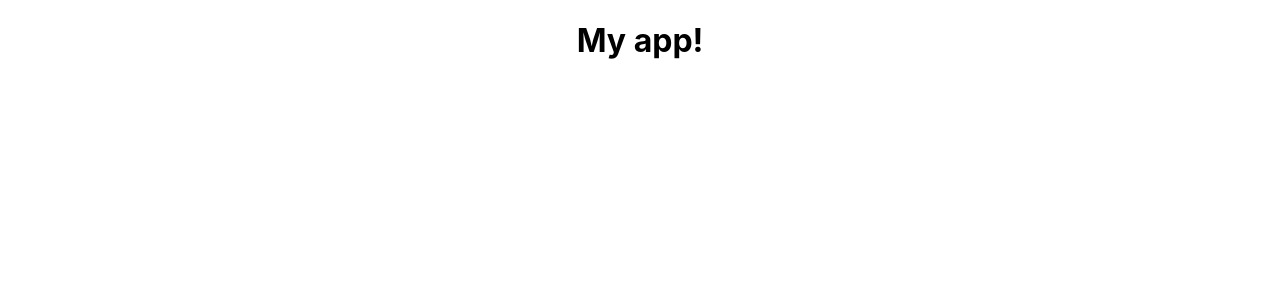
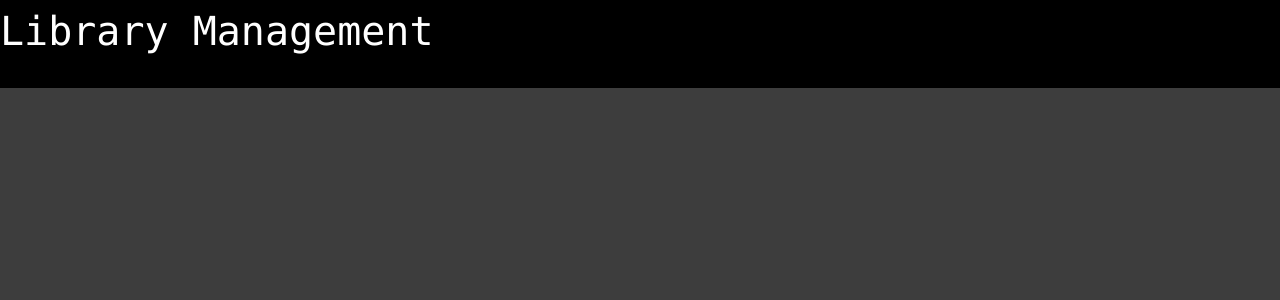
Before and after one commit to varsha222001/libraryManagement, a React (Create React App) app: page / in a window 1280 px wide. Shown: the top 300 px of the page. Built offline with nearby package versions, Linux system fonts and the light colour scheme.

Commit message:
making it better!

```diff
--- a/public/index.html
+++ b/public/index.html
@@ -24,7 +24,7 @@
       work correctly both with client-side routing and a non-root public URL.
       Learn how to configure a non-root public URL by running `npm run build`.
     -->
-    <title>React App</title>
+    <title>Library</title>
   </head>
   <body>
     <noscript>You need to enable JavaScript to run this app.</noscript>
--- a/src/App.js
+++ b/src/App.js
@@ -1,11 +1,8 @@
-
 import './App.css';
 
 function App() {
   return (
-    <div className="App">
-      <h1>My app!</h1>
-    </div>
+    <nav className='title'>Library Management</nav>
   );
 }
 
--- a/src/index.css
+++ b/src/index.css
@@ -1,13 +1,19 @@
 body {
   margin: 0;
-  font-family: -apple-system, BlinkMacSystemFont, 'Segoe UI', 'Roboto', 'Oxygen',
-    'Ubuntu', 'Cantarell', 'Fira Sans', 'Droid Sans', 'Helvetica Neue',
-    sans-serif;
-  -webkit-font-smoothing: antialiased;
-  -moz-osx-font-smoothing: grayscale;
+  font-family: source-code-pro, Menlo, Monaco, Consolas, 'Courier New', monospace;
+  background: #3D3D3D;
 }
 
 code {
   font-family: source-code-pro, Menlo, Monaco, Consolas, 'Courier New',
     monospace;
 }
+
+.title{
+  background: black;
+  height: 10vh;
+  width: 100%;
+  color: white;
+  font-size: 5vh;
+  padding-top: 1vh;
+}
```
